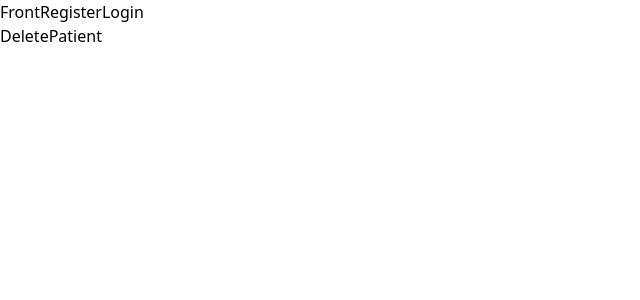
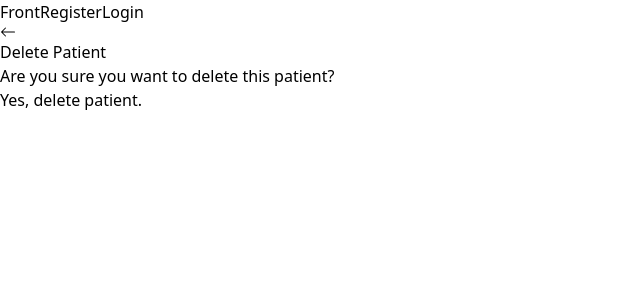
Before and after one commit to H-Arbo/TaBProject, a React (Vite) app in the folder frontend/: page /patients/delete/1 in a window 1280 px wide. Shown: the top 300 px of the page, without its empty margins (0-640 px from the left). Built offline with nearby package versions, Linux system fonts and the light colour scheme.

Commit message:
completed DeletePatient frontend

```diff
--- a/frontend/src/pages/DeletePatient.jsx
+++ b/frontend/src/pages/DeletePatient.jsx
@@ -1,22 +1,4 @@
-// import React from 'react'
-// import {Routes, Route} from 'react-router-dom'
-
-/////////////////////////////////////////////////////////////////
-//Please delete this section once below section is implemented.
-const DeletePatient = () => {
-    return(
-      <div> DeletePatient </div>
-    )
-  }
-  export default DeletePatient
-/////////////////////////////////////////////////////////////////
-
-
-//Below is the full DeletePatient code. I think this will work fine.
-//I am leaving it commented out for now just in case. I don't want to mess anyone up.
-//Feel free to uncomment (and potentially edit) it when relevant. LMK if I need to fix anything.
-
-/*import React, { useState } from 'react'
+import React, { useState } from 'react'
 import BackButton from '../components/BackButton';
 import Loading from '../components/Loading';
 import axios from 'axios';
@@ -59,4 +41,4 @@ const DeletePatient = () => {
     )
 }
 
-export default DeletePatient*/
+export default DeletePatient
```
